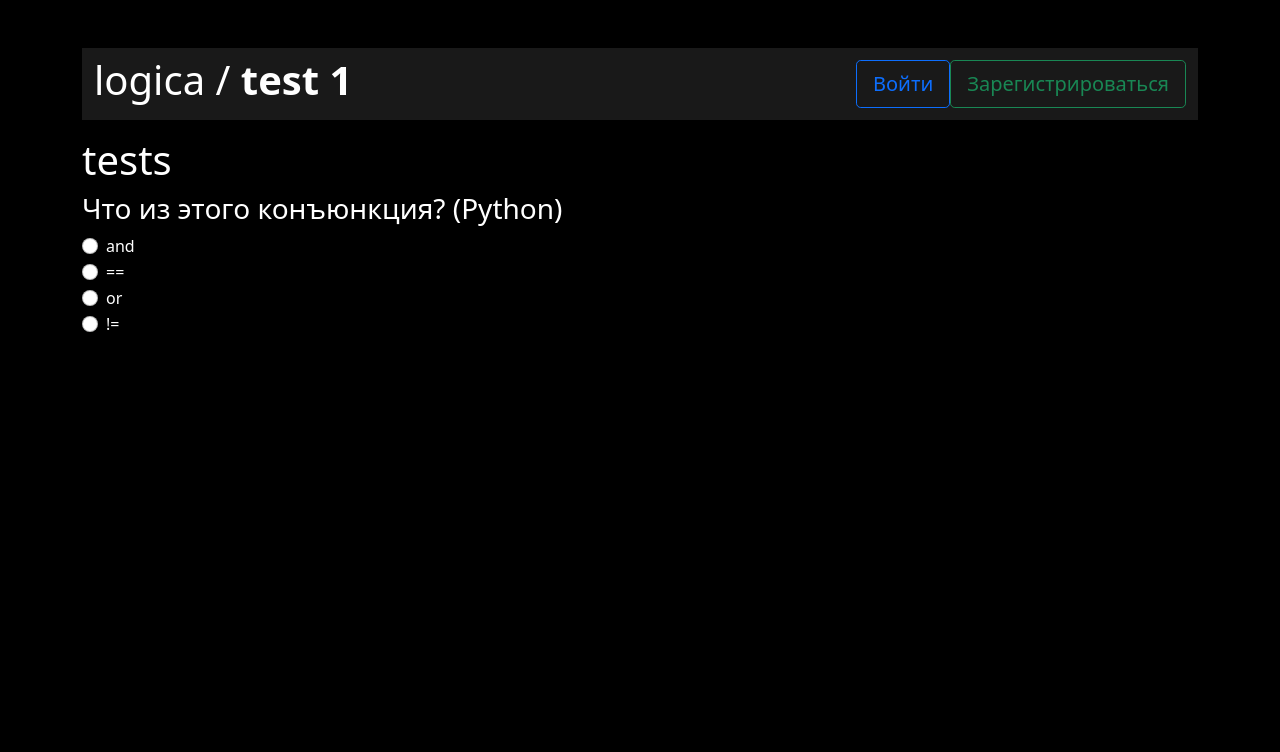
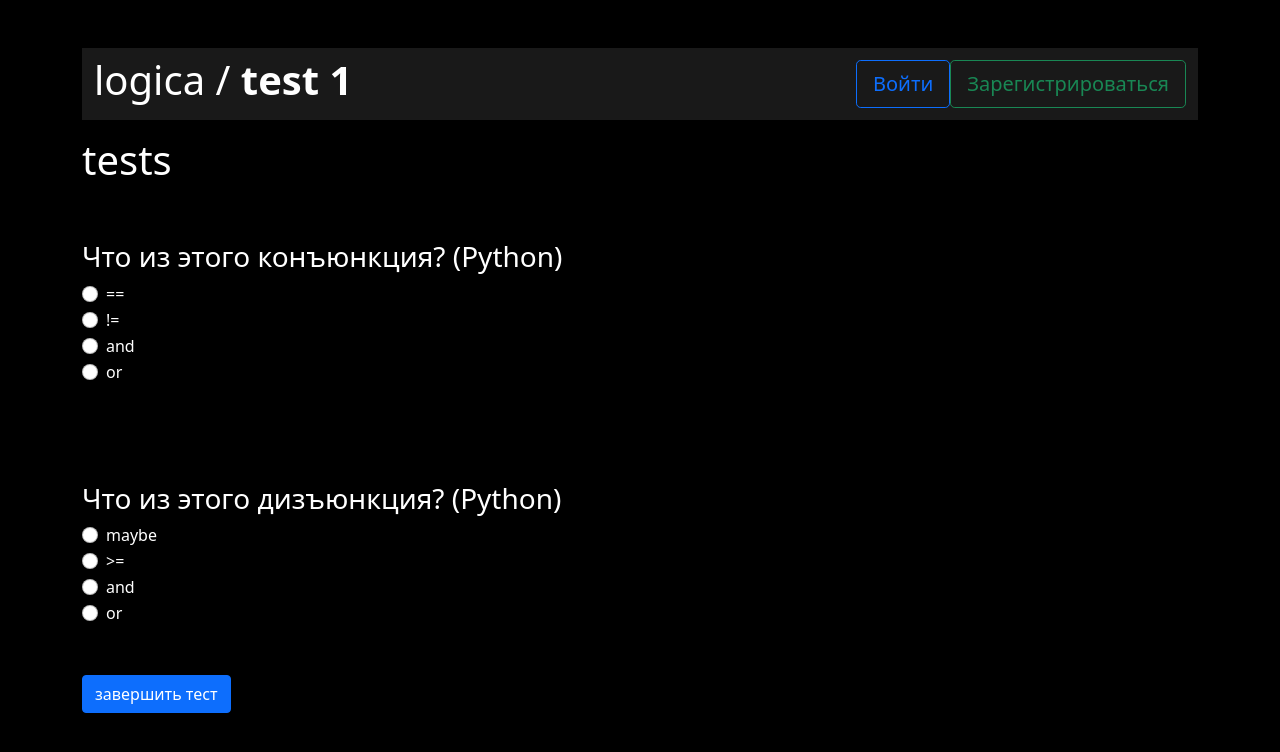
Before and after one commit to OgreMag00/individual_project, a Django app: page /tests/1/ in a window 1280 px wide. Shown: the top 752 px of the page. Run offline with Django 4.2, Linux system fonts and the light colour scheme; some libraries are stand-ins or nearby versions.

Commit message:
test app update

```diff
--- a/templates/base.html
+++ b/templates/base.html
@@ -51,7 +51,7 @@
                     </div>
                 </nav>
             </figure>
-            <div class='content'>
+            <div class='content text-white'>
                 {%block content_page%}
                 {% endblock %}
             </div>
--- a/templates/tests_app/test/1.html
+++ /dev/null
@@ -1,39 +0,0 @@
-{% extends 'base_test.html' %}
-
-{% block title_page %}/ <strong>test 1</strong>{% endblock %}
-
-{% block content_page %}<h1>tests</h1>
-    <div class='question'>
-        <h3>Что из этого конъюнкция? (Python)</h3>
-
-
-        <div class="form-check">
-            <input class="form-check-input" type="radio" name="flexRadioDefault" id="flexRadioDefault1">
-            <label class="form-check-label" for="flexRadioDefault1">
-                and
-            </label>
-        </div>
-
-        <div class="form-check">
-            <input class="form-check-input" type="radio" name="flexRadioDefault" id="flexRadioDefault1">
-            <label class="form-check-label" for="flexRadioDefault1">
-                ==
-            </label>
-        </div>
-
-        <div class="form-check">
-            <input class="form-check-input" type="radio" name="flexRadioDefault" id="flexRadioDefault1">
-            <label class="form-check-label" for="flexRadioDefault1">
-                or
-            </label>
-        </div>
-
-        <div class="form-check">
-            <input class="form-check-input" type="radio" name="flexRadioDefault" id="flexRadioDefault1">
-            <label class="form-check-label" for="flexRadioDefault1">
-                !=
-            </label>
-        </div>
-
-    </div>
-{% endblock %}
--- /dev/null
+++ b/templates/tests_app/test/test.html
@@ -0,0 +1,53 @@
+{% extends 'base_test.html' %}
+
+{% block title_page %}/ <strong>test 1</strong>{% endblock %}
+
+{% block content_page %}<h1>tests</h1>
+    <div class='question'>
+        {% for i in test %}
+        <form method='POST'>
+            <br></br>
+            <h3>{{ i.q_title }}</h3>
+
+
+                <div class="form-check">
+                    <input class="form-check-input" type="radio" name={{i.q_num}} value="answer1">
+                    <label class="form-check-label" for="flexRadioDefault1">
+                        {{i.a1}}
+                    </label>
+                </div>
+
+                <div class="form-check">
+                    <input class="form-check-input" type="radio" name={{i.q_num}} value="answer2">
+                    <label class="form-check-label" for="flexRadioDefault1">
+                        {{i.a2}}
+                    </label>
+                </div>
+
+                <div class="form-check">
+                    <input class="form-check-input" type="radio" name={{i.q_num}} value="answer3">
+                    <label class="form-check-label" for="flexRadioDefault1">
+                        {{i.a3}}
+                    </label>
+                </div>
+
+                <div class="form-check">
+                    <input class="form-check-input" type="radio" name={{i.q_num}} value="answer4">
+                    <label class="form-check-label" for="flexRadioDefault1">
+                        {{i.a4}}
+                    </label>
+                </div>
+            </div>
+
+
+            <br></br>
+
+        {%endfor%}
+
+            <button class="btn btn-primary mb-3" type="submit">завершить тест</button>
+
+
+        {% csrf_token %}
+        </form>
+    </div>
+{% endblock %}
--- a/tests_app/views.py
+++ b/tests_app/views.py
@@ -1,10 +1,39 @@
 from django.shortcuts import render
-from django.http import HttpResponse
+from django.http import HttpResponse, Http404
 # Create your views here.
-
+context = [[{"q_num": '1',
+                "q_title": "Что из этого конъюнкция? (Python)",
+                "a1": "==",
+                "a2": "!=",
+                "a3": "and",
+                "a4": "or",
+                "answer": "answer3"},
+                {"q_num": '2',
+                "q_title": "Что из этого дизъюнкция? (Python)",
+                "a1": "maybe",
+                "a2": ">=",
+                "a3": "and",
+                "a4": "or",
+                "answer": "answer4"}]]
 def index(request):
     return render(request, 'tests_app/index.html')
 
 
 def test(request, test_num):
-    return render(request, f'tests_app/test/{test_num}.html')
+
+    if request.method != 'POST':
+        if test_num <= len(context):
+            return render(request, f'tests_app/test/test.html', {'test':context[test_num-1], 'test_num': test_num})
+        else:
+            raise Http404('hello')
+
+    else:
+
+        otveti = request.POST
+        result = {'correct': 0, 'count': len(context[test_num-1])}
+        for i in range(1, len(context[test_num-1])+1):
+
+            if otveti.get(str(i)) == context[test_num-1][i - 1]['answer']:
+                result['correct'] += 1
+
+        return render(request, f'tests_app/test/result.html', result)
```
Also changed, not shown: templates/tests_app/test/2.html (deleted, +0 -5 lines), templates/tests_app/test/3.html (deleted, +0 -5 lines), templates/tests_app/test/4.html (deleted, +0 -5 lines), templates/tests_app/test/5.html (deleted, +0 -5 lines), templates/tests_app/test/result.html (added, +8 -0 lines).
